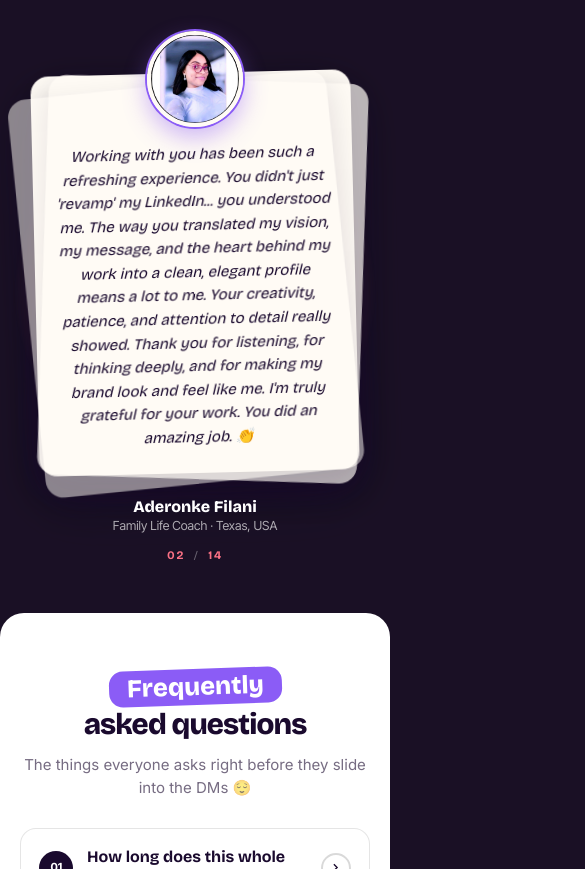
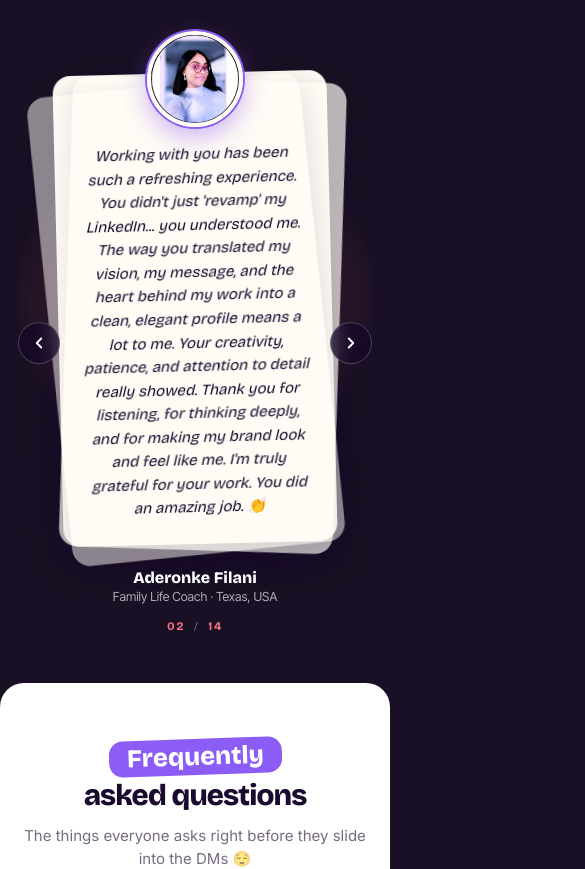
Before and after one commit to destinyjob/designwithjazz, a website: page index.html in a window 390 px wide. Shown: the part 10055-10924 px from the top of the page, 585 px wide, since content can reach past the window. Drawn offline with nearby package versions, Linux system fonts and the light colour scheme.

Commit message:
feat(testimonials mobile): manual prev/next arrows
Mobile testimonials auto-rotate every 4s, but users had no way to
control the pace. Added prev/next chevron buttons on the left/right
edges of the polaroid stack — same translucent-dark-pill style as the
visuals carousel arrows so the design language is consistent across
the site.

- Buttons are mobile-only (display:none on desktop, where the wheel
  itself handles manual navigation)
- Click handler calls setActive(±1) with fromUser:true so the auto-
  rotate timer restarts (giving the user time to read after manually
  switching)
- Verified both directions advance/regress the testimonial

Co-Authored-By: Destiny Job <jobdestiny4@gmail.com>

```diff
--- a/css/styles.css
+++ b/css/styles.css
@@ -862,6 +862,9 @@ h2 {
     position: relative;
     min-height: 480px;
 }
+
+/* Manual prev/next arrows are mobile-only — desktop uses the wheel for nav */
+.reviews-arrow { display: none; }
 
 /* Active person's avatar — hidden on desktop (the wheel shows it),
    shown prominently on mobile where the wheel is collapsed */
@@ -1020,11 +1023,42 @@ h2 {
        room from the "Book My Audit" button just above. */
     .reviews-quote-side {
         position: relative;
-        padding: 0;
+        padding: 0 38px;     /* leave horizontal room for the prev/next arrows */
         min-height: auto;
         overflow: visible;
         margin-top: 3rem;
     }
+
+    /* Prev/next arrows — mobile-only manual navigation.
+       Sit on the left/right edges, vertically centered against the polaroid. */
+    .reviews-arrow {
+        position: absolute;
+        top: 48%;
+        transform: translateY(-50%);
+        z-index: 10;
+        width: 42px;
+        height: 42px;
+        border-radius: 50%;
+        border: 1px solid rgba(255, 255, 255, 0.22);
+        background: rgba(20, 8, 40, 0.7);
+        backdrop-filter: blur(8px);
+        -webkit-backdrop-filter: blur(8px);
+        color: #fff;
+        display: inline-flex;
+        align-items: center;
+        justify-content: center;
+        cursor: pointer;
+        padding: 0;
+        transition: background 0.2s ease, transform 0.2s ease;
+    }
+    .reviews-arrow:hover,
+    .reviews-arrow:active {
+        background: var(--primary-purple);
+        border-color: var(--primary-purple);
+        transform: translateY(-50%) scale(1.06);
+    }
+    .reviews-arrow--prev { left: -2px; }
+    .reviews-arrow--next { right: -2px; }
     /* Coral aura behind the stack — pops against the dark slab */
     .reviews-quote-side::before {
         content: '';
--- a/index.html
+++ b/index.html
@@ -5,7 +5,7 @@
     <meta name="viewport" content="width=device-width, initial-scale=1.0">
     <title>Jasmine Gathoga | The Canva Girl</title>
     <meta name="description" content="LinkedIn brand strategy + design for consultants and service providers. Stop being 'liked', start getting paid. #1 Branding & Positioning on LinkedIn Kenya.">
-    <link rel="stylesheet" href="css/styles.css?v=swipe1">
+    <link rel="stylesheet" href="css/styles.css?v=arrows1">
 </head>
 <body>
 
@@ -824,6 +824,15 @@
 
                     <!-- RIGHT: quote stage -->
                     <div class="reviews-quote-side">
+                        <!-- Mobile-only prev/next arrows for manual navigation
+                             (desktop uses the wheel — these are display:none above 880px) -->
+                        <button class="reviews-arrow reviews-arrow--prev" type="button" aria-label="Previous testimonial">
+                            <svg width="18" height="18" viewBox="0 0 24 24" fill="none" stroke="currentColor" stroke-width="2.5" stroke-linecap="round" stroke-linejoin="round"><polyline points="15 18 9 12 15 6"></polyline></svg>
+                        </button>
+                        <button class="reviews-arrow reviews-arrow--next" type="button" aria-label="Next testimonial">
+                            <svg width="18" height="18" viewBox="0 0 24 24" fill="none" stroke="currentColor" stroke-width="2.5" stroke-linecap="round" stroke-linejoin="round"><polyline points="9 18 15 12 9 6"></polyline></svg>
+                        </button>
+
                         <!-- Mobile-only avatar of the active person (desktop shows it via the wheel) -->
                         <img id="reviews-quote-avatar" class="reviews-quote-avatar"
                              src="images/testimonials/juliet-sokuu.jpeg" alt="" loading="lazy">
@@ -1046,6 +1055,6 @@
         </div>
     </div>
 
-    <script src="js/main.js?v=swipe1"></script>
+    <script src="js/main.js?v=arrows1"></script>
 </body>
 </html>
--- a/js/main.js
+++ b/js/main.js
@@ -483,6 +483,15 @@ document.addEventListener('DOMContentLoaded', () => {
         // initial assignment so the 3 visible slots start in the right places
         applyWheelPositions(active);
 
+        // Mobile prev/next arrows — manual testimonial navigation
+        sideEl?.querySelectorAll('.reviews-arrow').forEach((btn) => {
+            const dir = btn.classList.contains('reviews-arrow--next') ? 1 : -1;
+            btn.addEventListener('click', () => {
+                const next = (active + dir + items.length) % items.length;
+                setActive(next, { fromUser: true });
+            });
+        });
+
         const tickAuto = () => setActive((active + 1) % items.length);
 
         const startAuto = () => {
```
